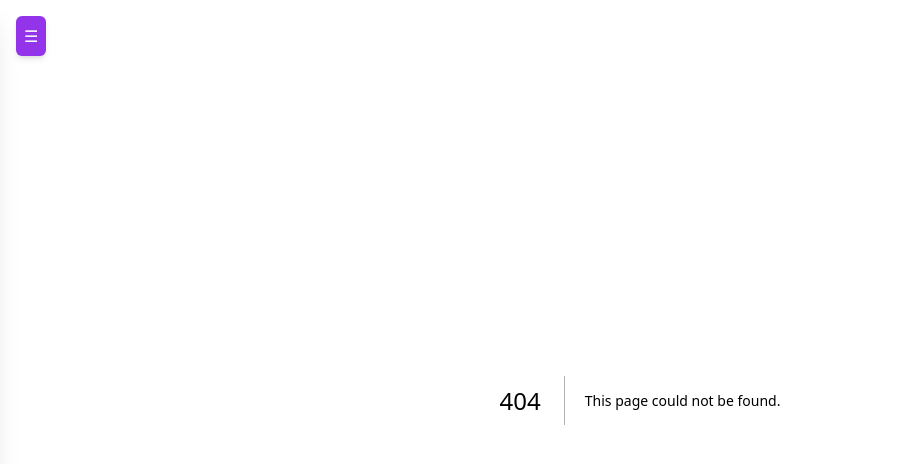
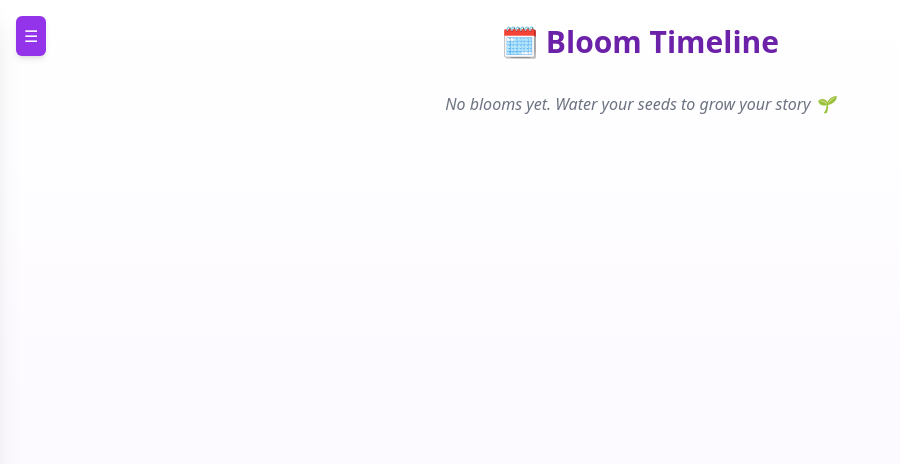
Before and after one commit to Edisonchung/sharons-garden, a Next.js app: page /garden/timeline in a window 1280 px wide. Before the commit this address had no page. Shown: the top 464 px of the page, without its empty margins (0-900 px from the left). Built offline with nearby package versions, Linux system fonts and the light colour scheme.

Commit message:
Create timeline.js

```diff
--- /dev/null
+++ b/pages/garden/timeline.js
@@ -0,0 +1,46 @@
+// pages/garden/timeline.js
+import { useEffect, useState } from 'react';
+import { Card, CardContent } from '../../components/ui/card';
+import { Button } from '../../components/ui/button';
+
+export default function TimelinePage() {
+  const [blooms, setBlooms] = useState([]);
+
+  useEffect(() => {
+    const cached = JSON.parse(localStorage.getItem('flowers') || '{}');
+    const list = Object.values(cached)
+      .filter(f => f.bloomed && f.bloomTime)
+      .sort((a, b) => new Date(b.bloomTime) - new Date(a.bloomTime));
+    setBlooms(list);
+  }, []);
+
+  const handleShare = (id) => {
+    const url = `${window.location.origin}/flower/${id}`;
+    navigator.clipboard.writeText(url);
+    alert('📋 Link copied to clipboard!');
+  };
+
+  return (
+    <div className="min-h-screen bg-gradient-to-b from-white to-purple-50 p-6">
+      <h1 className="text-3xl font-bold text-center text-purple-800 mb-8">🗓️ Bloom Timeline</h1>
+      <div className="max-w-3xl mx-auto flex flex-col gap-6">
+        {blooms.map((bloom, index) => (
+          <Card key={index} className="p-4 shadow-md border-l-4 border-purple-300">
+            <CardContent>
+              <h2 className="text-lg font-bold text-purple-700">{bloom.bloomedFlower} {bloom.type}</h2>
+              <p className="text-sm italic text-gray-600">by {bloom.name || 'Anonymous'}</p>
+              {bloom.note && <p className="text-sm text-gray-700 mt-1">“{bloom.note}”</p>}
+              <p className="text-xs text-gray-500 mt-2">🌸 Bloomed on {new Date(bloom.bloomTime).toLocaleDateString()}</p>
+              <Button onClick={() => handleShare(bloom.id)} className="mt-3" variant="outline">
+                🔗 Share This Bloom
+              </Button>
+            </CardContent>
+          </Card>
+        ))}
+        {blooms.length === 0 && (
+          <p className="text-center text-gray-500 italic">No blooms yet. Water your seeds to grow your story 🌱</p>
+        )}
+      </div>
+    </div>
+  );
+}
```
